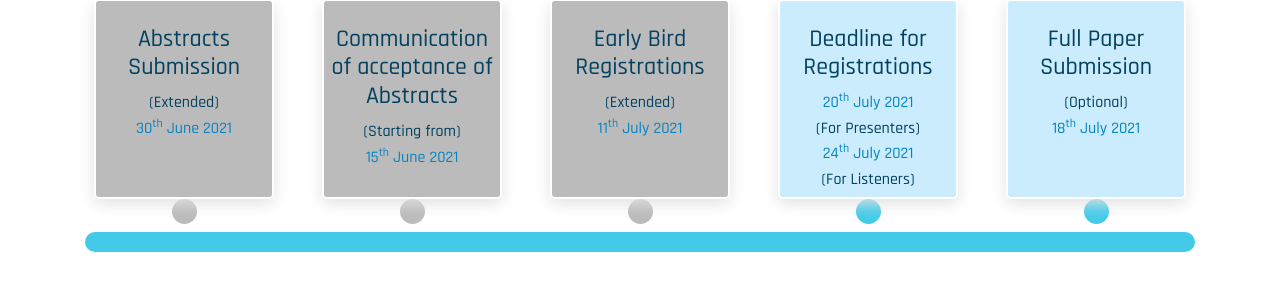
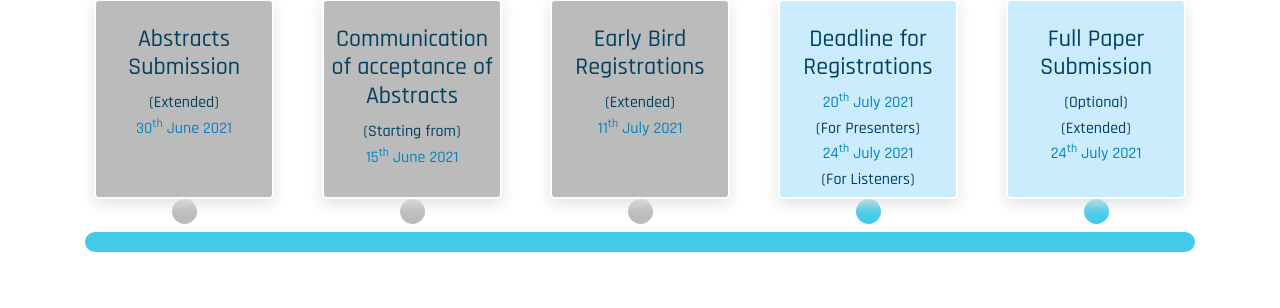
Before and after one commit to touqeer121/nitwConference-live, a Django app: page /important-dates/ in a window 1280 px wide. Shown: the part 343-651 px from the top of the page. Run offline with Django 3.2, Linux system fonts and the light colour scheme; parts of the project's set-up code (start-up, migrations or seed data) failed here and were passed over; some libraries are stand-ins or nearby versions; some web fonts are replaced.

Commit message:
updated ppr submission date

```diff
--- a/templates/deadlines.html
+++ b/templates/deadlines.html
@@ -63,7 +63,8 @@
                 <div class="timeline-wrap">
                     <h4 class="timeline-card-text">Full Paper Submission</h4>
                     (Optional)<br>
-                    <p>18<sup>th</sup> July 2021</p>
+                    (Extended)
+                    <p>24<sup>th</sup> July 2021</p>
                 </div>
                 <span class="dot"></span>
             </div>
--- a/templates/home.html
+++ b/templates/home.html
@@ -216,7 +216,8 @@
                     <div class="timeline-wrap">
                         <h4 class="timeline-card-text">Full Paper Submission</h4>
                         (Optional)<br>
-                        <p>18<sup>th</sup> July 2021</p>
+                        (Extended)
+                        <p>24<sup>th</sup> July 2021</p>
                     </div>
                     <span class="dot"></span>
                 </div>
```
